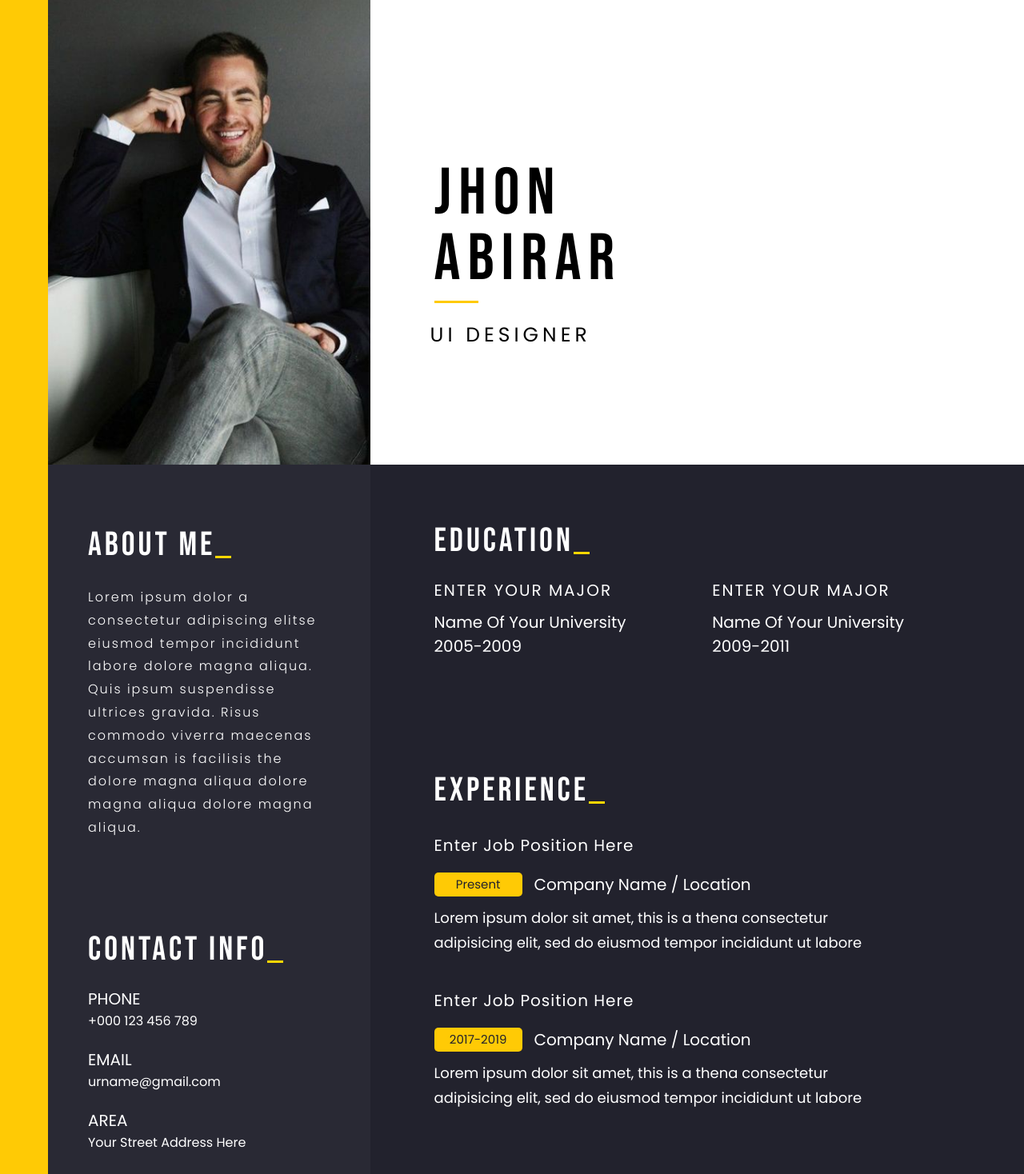
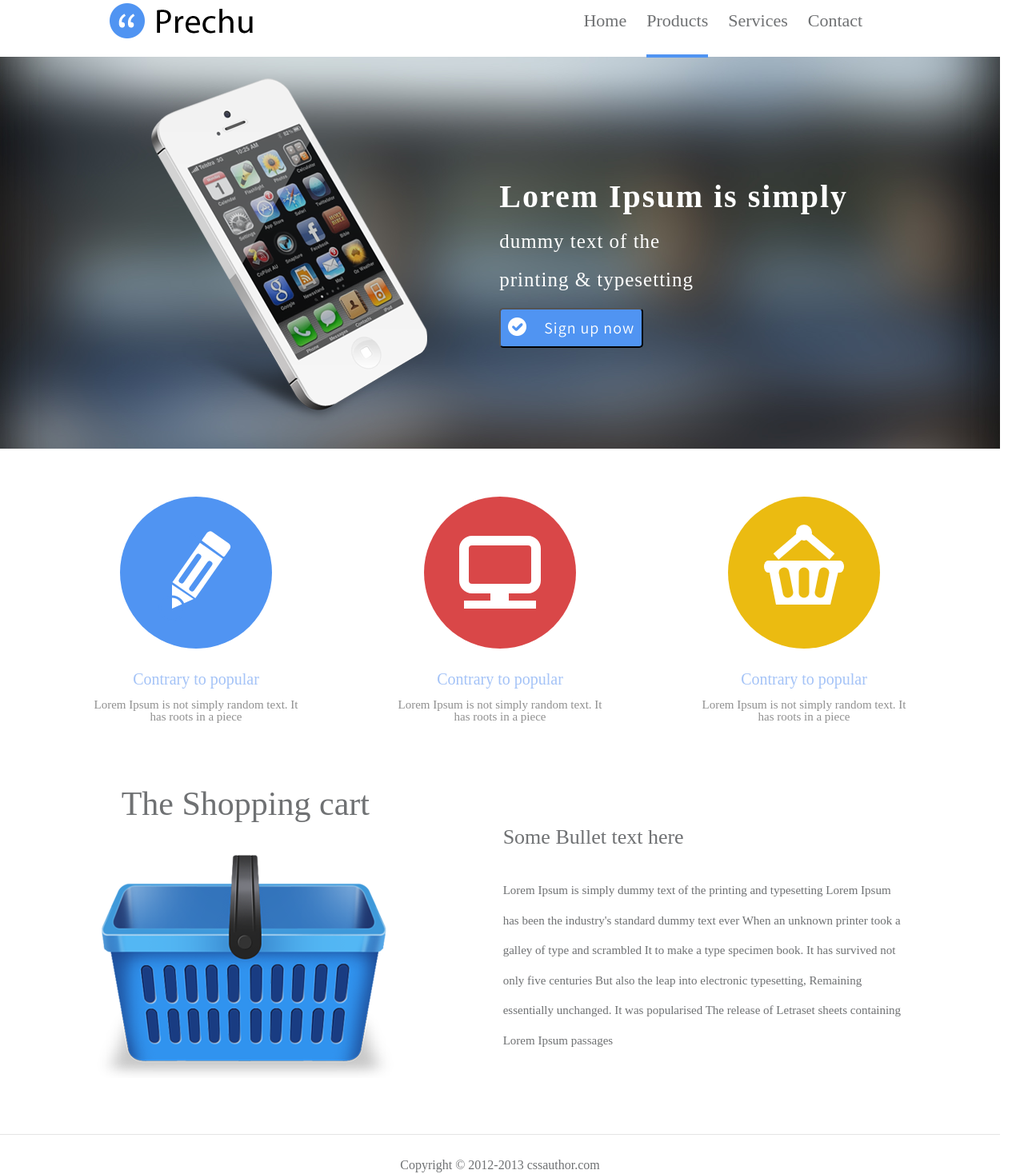
Before and after one commit to tanyaportnaya1/homework5, a plain HTML site: page index.html in a window 1280 px wide. Shown: the part 19-1487 px from the top of the page at 80% size. Drawn offline with Linux system fonts and the light colour scheme.

Commit message:
Add files via upload
home work 7 uploaded

```diff
--- a/css/style.css
+++ b/css/style.css
@@ -1,195 +1,191 @@
-*{
-    box-sizing: border-box;
-    font-family: 'Poppins', sans-serif;
+* {
+  max-width: 1250px;
+  font-family: "Assistant", sans-serif;
 }
-body{
-    margin: 0;
-}
-.page{
-    display: flex;
-    flex-direction: row;
-}
-aside{
-    width: 110px;
-    background-color: #ffca05;
-}
+/*///////////////HEADER/////////*/
 
-.bebas{
-    font-family: 'Bebas Neue', cursive;
-}
-.content{
-    flex: 1;
-    display: flex;
-
-}
-.content__left{
-    width: 33%;
-    background-color: #292934;
-}
-.content__right{
-    width: 67%;
-    background-color: #22222d;
-}
-/*.img{
-    background-color: #e1e1e1;
-}*/
-.imgCV{
-    height: 600px;
-    width: 440px;
-}
-.info__container{
-    color: #fff;
-    padding: 75px 150px 65px 80px;
-}
-.info__container--compact{
-    color: #fff;
-    padding: 77px 60px 40px 50px;
-}
-.info__title{
-    text-transform: uppercase;
-    margin-bottom: 30px;
-    font-size: 42px;
-    letter-spacing: 4px;
-    text-align: left;
-    position: relative;
-    display: inline-block;/*?*/
-}
-.info__title:after{
-    content: "";
-    width: 20px;
-    height: 3px;
-    background-color: gold;
-    display: block;
-    margin-top: 10px;
-    position: absolute;
-    bottom: 5px;
-    right: -20px;
-}
-.info__about{
-    line-height: 1.8;
-    letter-spacing: 2px;
-    font-weight: 200;
-}
-
-.container__vertical{
-    margin-bottom: 30px;
-    display: flex;
-    flex-direction: column;
-    justify-content: space-evenly;
-}
-.icon{
-    width: 40px;
-    margin-bottom: 10px;
-}
-.info__hobbies{
-    font-size: 15px;
-    text-align: center;
-}
-.info__contact{
-    text-transform: uppercase;
-    font-size: 20px;
-    margin-bottom: 10px;
+.logo {
+  display: flex;
+  align-items: center;
+  justify-content: space-around;
+  height: 90px;
 
 }
 
-.header{
-    display: flex;
-    align-items: center;
-    height: 600px;
-    background-color: #fff;
+.logo__icon {
+  margin-right: 140px;
 }
-.header p{
-    text-transform: uppercase;
-    margin-left: 75px;
-    margin-top: 40px;
-    letter-spacing: 5px;
-    font-size: 25px;
-}
-.header__name{
-    position: relative;
-    margin-top: 70px;
-    margin-left: 80px;
-   margin-bottom: 20px;
-   font-size: 82px;
-   letter-spacing: 9px;
+
+.menu {
+  display: flex;
+  justify-content: space-between;
+  text-decoration: none;
+  font-size: 22px;
+  margin-right: 35px;
+  color: #6F7173;
 
 }
 
-.header__name::after{
-    content: "";
-    width: 55px;
-    height: 3px;
-    background-color: #ffca05;
-    display: block;
-    position: absolute;
-    bottom: -13px;
+.menu__item {
+  position: relative;
 }
 
-.education__container{
-    display: flex;
-    justify-content: space-between;
-
+.menu__item:hover::after {
+  content: "";
+  position: absolute;
+  top: 53px;
+  right: 0;
+  border-bottom: 4px solid #5094f2;
+  width: 100%;
 }
-.education__column p{
-    font-size: 20px;
-    margin-bottom: 10px;
-}
-.info__subtitle--education{
-    font-size: 20px;
-    letter-spacing: 2px;
-    margin-bottom: 20px;
-    text-transform: uppercase;
+.menu__item:nth-child(2)::before {
+  content: "";
+  position: absolute;
+  top: 53px;
+  right: 0px;
+  border-bottom: 4px solid #5094f2;
+  width: 100%;
 }
 
-.info__experience{
-    margin-bottom: 40px;
-    width: 550px;
-
-}
-.info__subtitle--experience{
-    font-size: 20px;
-    letter-spacing: 1px;
-    text-transform: capitalize;
-    margin-bottom: 15px;
+.menu__item:not(:last-child) {
+  margin-right: 25px;
 }
 
-.inline__container{
-    display: flex;
-   justify-content: space-between;
-    margin-bottom: 15px;
-    font-size: 20px;
-}
-.inline__container--experience{
-    display: flex;
-    justify-content: flex-start;
-    align-items: center;
-    margin-bottom: 10px;
+/*////MAIN PAGE////*/
+
+.main-page {
+  background: url("../img/dsfsdfsdfds.jpg");
+  max-width: 1250px;
+  height: 490px;
+  background-size: cover;
+  display: flex;
+  justify-content: flex-end;
+  align-items: center;
+  margin-bottom: 60px;
 
 }
 
-.info__border{
-    border-radius: 5px;
-    background-color: #ffca05;
-    color: #22222d;
-    width: 110px;
-    padding: 2px 4px;
-    font-size: 15px;
-    text-align: center;
-    margin-right: 15px;
+.container {
+  display: flex;
+  padding: 160px 180px;
 }
-.inline__container--experience p:last-child{
-    font-size: 20px;
+
+.main-page__logo {
+ margin-right: 90px;
 }
-.info__experience{
-    font-size: 18px;
-    line-height: 1.7;
+
+.main-page__text {
+
+  display: flex;
+  flex-direction: column;
+  justify-content: center;
+  color: #fff;
+  margin: 70px 10px 41px 0;;
+}
+
+.main-page__title {
+  font-size: 40px;
+  letter-spacing: 2px;
+  font-weight: 800;
+  margin-bottom: 23px;
+}
+
+.main-page__subtitle {
+  font-size: 25px;
+  font-weight: 400;
+  letter-spacing: 1px;
+  margin-bottom: 23px;
+}
+
+.button__icon {
+  margin-right: 10px;
+}
+
+.button {
+  background-color: #5094f2;
+  color: #fff;
+  display: flex;
+  justify-content: space-around;
+  padding: 10px 3px;
+  font-size: 20px;
+  width: 180px;
+  border-radius: 5px;
+  letter-spacing: 1px;
+}
+
+/*/ //ABOUT/////*/
+.about {
+  display: flex;
+  justify-content: space-evenly;
+  align-items: center;
+  margin-bottom: 80px;
+}
+.info {
+  display: flex;
+  flex-direction: column;
+}
+
+.info__icon {
+  margin-bottom: 25px;
+  align-self: center;
+}
+
+.info__title {
+  font-size: 20px;
+  color: #a4c3f7;
+  text-align: center;
+  margin-bottom: 15px;
+}
+
+.info__description {
+  font-size: 15px;
+  color: #909090;
+  text-align: center;
+  width: 270px;
+}
+
+/*////CART////*/
+.cart {
+    display: flex;
+    justify-content: space-evenly;
+    border-bottom: 1px solid #e5e5e5;
 
 }
-.inline__container--expertise{
+.cart__image{
     display: flex;
+    flex-direction: column;
+    align-items: center;
+    margin-bottom: 70px;
+}
+.cart__title {
+    color: #6F7173;
+    font-size: 42px;
+    margin-bottom: 43px;
+}
 
+.cart__description {
+  width: 500px;
+  margin: 50px 0 0 15px;
 }
-.img__expertise{
-    width: 110px;
-    margin-right: 25px;
+
+.cart__subtitle {
+    font-size: 26px;
+    color: #6F7173;
+    margin-bottom: 35px;
 }
+
+.cart__description_text {
+  color: #6F7173;
+    font-weight: 100;
+    font-size: 15px;
+    line-height: 2.5;
+}
+
+
+/*/ //FOOTER///*/
+.footer {
+  display: flex;
+  justify-content: center;
+  margin: 30px 0 50px 0;
+  color: #6f7173;
+}
--- a/index.html
+++ b/index.html
@@ -1,149 +1,235 @@
 <!DOCTYPE html>
 <html lang="en">
+  <head>
+    <meta charset="UTF-8" />
+    <meta http-equiv="X-UA-Compatible" content="IE=edge" />
+    <meta name="viewport" content="width=device-width, initial-scale=1.0" />
+    <link rel="preconnect" href="https://fonts.googleapis.com" />
+    <link rel="preconnect" href="https://fonts.gstatic.com" crossorigin />
+    <link
+      href="https://fonts.googleapis.com/css2?family=Assistant:wght@300;400&display=swap"
+      rel="stylesheet"
+    />
+    <link rel="stylesheet" href="./css/reset.css" />
+    <link rel="stylesheet" href="./css/style.css" />
+    <title>Prechu</title>
+  </head>
+  <body>
+    <header class="logo">
+      <img class="logo__icon" src="./icons/“.png" alt="prechu logo" />
+      <ul class="menu">
+        <li class="menu__item">Home</li>
+        <li class="menu__item">Products</li>
+        <li class="menu__item">Services</li>
+        <li class="menu__item">Contact</li>
+      </ul>
+    </header>
 
-<head>
-    <meta charset="UTF-8">
-    <meta name="viewport" content="width=device-width, initial-scale=1.0">
-    <title>Resume</title>
-    <link rel="stylesheet" href="./css/reset.css">
-    <link rel="preconnect" href="https://fonts.googleapis.com">
-    <link rel="preconnect" href="https://fonts.gstatic.com" crossorigin>
-    <link
-        href="https://fonts.googleapis.com/css2?family=Bebas+Neue&family=Open+Sans:wght@600&family=Poppins:wght@300;400;600&display=swap"
-        rel="stylesheet">
-    <link rel="stylesheet" href="./css/style.css">
-</head>
+    <section class="main-page">
+      <div class="container">
+        <img class="main-page__logo" src="./img/iphone.png" alt="iphone" />
 
-<body>
+        <div class="main-page__text">
+          <h1 class="main-page__title">Lorem Ipsum is simply</h1>
+          <p class="main-page__subtitle">dummy text of the</p>
+          <p class="main-page__subtitle">printing & typesetting</p>
 
-    <div class="page">
-        <aside></aside>
-        <main class="content">
-            <div class="content__left">
-                <div class="img">
-                    <img class="imgCV" src="./img/2f305eb98bf63ddedb556d383443c7ad.jpeg" alt="photoCV">
-                </div>
-                <div class="info__container--compact">
+          <button class="button">
+            <img class="button__icon" src="./icons/tick.png" alt="sign" />Sign
+            up now
+          </button>
+        </div>
+      </div>
+    </section>
 
-                    <h3 class="info__title bebas">About me</h3>
-                    <p class="info__about">Lorem ipsum dolor a consectetur adipiscing elitse eiusmod tempor incididunt labore dolore
-                        magna aliqua. Quis ipsum suspendisse ultrices gravida. Risus commodo viverra maecenas
-                        accumsan is facilisis the dolore magna aliqua dolore magna aliqua dolore magna aliqua.</p>
-                </div>
+    <section class="about">
+      <div class="info">
+        <div class="info__icon">
+          <svg width="190" height="190" xmlns="http://www.w3.org/2000/svg">
+            <g>
+              <circle cx="95" cy="95" r="95" fill="#5094f2"></circle>
 
-                <div class="info__container--compact">
-                    <h3 class="info__title bebas">contact info</h3>
+              <rect
+                class="round"
+                x="115"
+                y="-30"
+                rx="5"
+                ry="5"
+                width="35"
+                height="20"
+                fill="#fff"
+                transform="rotate(35)"
+              ></rect>
+              <line
+                x1="130"
+                y1="80"
+                x2="90"
+                y2="50"
+                stroke="#5094f2"
+                stroke-width="7"
+                stroke-linecap="round"
+              />
+              <rect
+                x="115"
+                y="-10"
+                width="35"
+                height="60"
+                fill="#fff"
+                transform="rotate(35)"
+              ></rect>
 
-                    <div class="container__vertical">
-                        <p class="info__contact">Phone</p>
-                        <p>+000 123 456 789</p>
-                    </div>
-                    <div class="container__vertical">
-                        <p class="info__contact">email</p>
-                        <p>urname@gmail.com</p>
-                    </div>
-                    <div class="container__vertical">
-                        <p class="info__contact">area</p>
-                        <p>Your Street Address Here</p>
-                    </div>
+              <line
+                x1="98"
+                y1="75"
+                x2="77"
+                y2="105"
+                stroke="#5094f2"
+                stroke-width="7"
+                stroke-linecap="round"
+              />
+              <line
+                x1="112"
+                y1="84"
+                x2="90"
+                y2="115"
+                stroke="#5094f2"
+                stroke-width="7"
+                stroke-linecap="round"
+              />
+              <polygon points="65 110, 92 128, 65 140" fill="white"></polygon>
+              <circle
+                cx="65"
+                cy="140"
+                r="15"
+                fill="transparent"
+                stroke-width="3"
+                stroke="#5094f2"
+              ></circle>
+            </g>
+          </svg>
+        </div>
+        <h3 class="info__title">Contrary to popular</h3>
+        <p class="info__description">
+          Lorem Ipsum is not simply random text. It has roots in a piece
+        </p>
+      </div>
+      <div class="info">
+        <div class="info__icon">
+          <svg width="190" height="190" xmlns="http://www.w3.org/2000/svg">
+            <g>
+              <circle cx="95" cy="95" r="95" fill="#d94748"></circle>
+              <rect
+                x="50"
+                y="55"
+                width="90"
+                height="60"
+                fill="#d94748"
+                stroke-width="12"
+                stroke="#fff"
+                rx="10"
+              ></rect>
+              <rect x="83" y="120" width="23" height="10" fill="white"></rect>
+              <rect x="50" y="130" width="90" height="10" fill="white"></rect>
+            </g>
+          </svg>
+        </div>
+        <h3 class="info__title">Contrary to popular</h3>
+        <p class="info__description">
+          Lorem Ipsum is not simply random text. It has roots in a piece
+        </p>
+      </div>
+      <div class="info">
+        <div class="info__icon">
+          <svg width="190" height="190" xmlns="http://www.w3.org/2000/svg">
+            <g>
+              <circle cx="95" cy="95" r="95" fill="#ebbb11"></circle>
 
-                </div>
-                <div class="info__container--compact">
-                    <h3 class="info__title bebas">Hobbies</h3>
-                    <div class="inline__container">
-                        <div class="container__vertical">
-                            <img class="icon" src="./icons/travel.png" alt="travel">
-                            <p class="info__hobbies">Travel</p>
-                        </div>
-                        <div class="container__vertical">
-                            <img class="icon" src="./icons/audio.png" alt="travel">
-                            <p class="info__hobbies">Music</p>
-                        </div>
-                        <div class="container__vertical">
-                            <img class="icon" src="./icons/document.png" alt="travel">
-                            <p class="info__hobbies">Writing</p>
-                        </div>
-                        <div class="container__vertical">
-                            <img class="icon" src="./icons/chess.png" alt="travel">
-                            <p class="info__hobbies">Chess</p>
-                        </div>
-                    </div>
-                </div>
-            </div>
+              <circle cx="95" cy="45" r="10" fill="#fff"></circle>
+              <line
+                x1="60"
+                y1="75"
+                x2="95"
+                y2="45"
+                stroke="#fff"
+                stroke-width="10"
+              />
+              <line
+                x1="130"
+                y1="75"
+                x2="95"
+                y2="45"
+                stroke="#fff"
+                stroke-width="10"
+              />
+              <rect
+                x="45"
+                y="80"
+                width="100"
+                height="15"
+                rx="5"
+                ry="10"
+                fill="#fff"
+              />
+              <polygon points="50 85, 140 85, 128 135, 60 135" fill="#fff" />
+              <line
+                x1="70"
+                y1="95"
+                x2="75"
+                y2="120"
+                stroke="#ebbb11"
+                stroke-width="13"
+                stroke-linecap="round"
+              />
+              <line
+                x1="95"
+                y1="95"
+                x2="95"
+                y2="120"
+                stroke="#ebbb11"
+                stroke-width="13"
+                stroke-linecap="round"
+              />
+              <line
+                x1="120"
+                y1="95"
+                x2="115"
+                y2="120"
+                stroke="#ebbb11"
+                stroke-width="13"
+                stroke-linecap="round"
+              />
+            </g>
+          </svg>
+        </div>
+        <h3 class="info__title">Contrary to popular</h3>
+        <p class="info__description">
+          Lorem Ipsum is not simply random text. It has roots in a piece
+        </p>
+      </div>
+    </section>
 
-            <div class="content__right">
-                <div class="header">
-                    <!--header?-->
-                    <div>
-                        <h1 class="header__name bebas">
-                            <span>Jhon</span>
-                            <br>
-                            <span>Abirar</span>
-                        </h1>
+    <section class="cart">
+      <div class="cart__image">
+        <h2 class="cart__title">The Shopping cart</h2>
+        <img src="./img/cart.png" alt="shopping basket" />
+      </div>
 
-                        <p>UI designer</p>
-                    </div>
-                </div>
-                <div class="info__container">
-                    <h3 class="info__title bebas">Education</h3>
-                    <div class="education__container">
-                        <div class="education__column">
-                            <h4 class="info__subtitle--education">
-                                Enter your major
-                            </h4>
-                            <p>
-                                Name Of Your University
-                            </p>
-                            <p>2005-2009</p>
-                        </div>
-                        <div class="education__column">
-                            <h4 class="info__subtitle--education">
-                                Enter your major
-                            </h4>
-                            <p>
-                                Name Of Your University
+      <div class="cart__description">
+        <h3 class="cart__subtitle">Some Bullet text here</h3>
+        <p class="cart__description_text">
+          Lorem Ipsum is simply dummy text of the printing and typesetting Lorem
+          Ipsum has been the industry's standard dummy text ever When an unknown
+          printer took a galley of type and scrambled It to make a type specimen
+          book. It has survived not only five centuries But also the leap into
+          electronic typesetting, Remaining essentially unchanged. It was
+          popularised The release of Letraset sheets containing Lorem Ipsum
+          passages
+        </p>
+      </div>
+    </section>
 
-                            </p>
-                            <p>2009-2011</p>
-                        </div>
-                    </div>
-                </div>
-                <div class="info__container">
-                    <h3 class="info__title bebas">Experience</h3>
-                    <div class="info__experience">
-                        <h4 class="info__subtitle--experience">Enter Job Position Here</h4>
-                        <div class="inline__container--experience">
-                            <p class="info__border">Present</p>
-                            <p>Company Name / Location</p>
-                        </div>
-                        <p class="info__experience">Lorem ipsum dolor sit amet, this is a thena consectetur adipisicing elit, sed do eiusmod
-                            tempor incididunt ut labore</p>
-                    </div>
-                    <!--NEED BLOCk?-->
-                    <div class="info__experience">
-                        <h4 class="info__subtitle--experience">Enter Job Position Here</h4>
-                        <div class="inline__container--experience">
-                            <p class="info__border">2017-2019</p>
-                            <p>Company Name / Location</p>
-
-                        </div>
-                        <p class="info__experience">Lorem ipsum dolor sit amet, this is a thena consectetur adipisicing elit, sed do eiusmod
-                            tempor incididunt ut labore</p>
-                    </div>
-                </div>
-                    <div class="info__container">
-                        <h3 class="info__title bebas">Expertise</h3>
-                        <div class="inline__container--expertise">
-                            <img class="img__expertise" src="./icons/layer1__expertise.png" alt="layer1">
-                            <img class="img__expertise" src="./icons/layer2__expertise.png" alt="layer2">
-                            <img class="img__expertise" src="./icons/layer3__expertise.png" alt="layer3">
-                            <img class="img__expertise" src="./icons/layer4__expertise.png" alt="layer4">
-                        </div>
-                    </div>
-
-        </main>
-    </div>
-    </div>
-</body>
-
+    <footer class="footer">
+      <p class="footer__description">Copyright © 2012-2013 cssauthor.com</p>
+    </footer>
+  </body>
 </html>
```
Also changed, not shown: css/reset.css (line endings or trailing spaces), icons/tick.png (added), icons/“.png (added), img/cart.png (added), img/dsfsdfsdfds.jpg (added), img/iphone.png (added).
